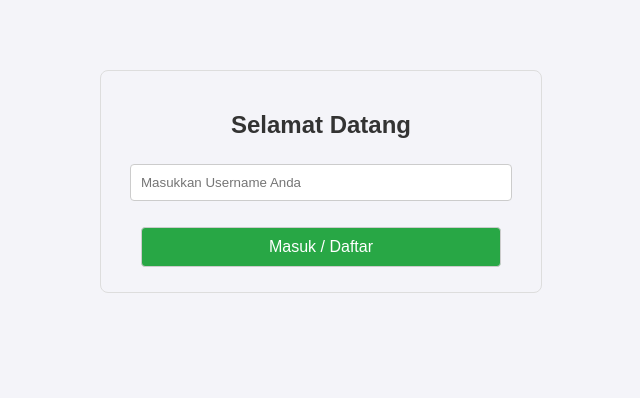
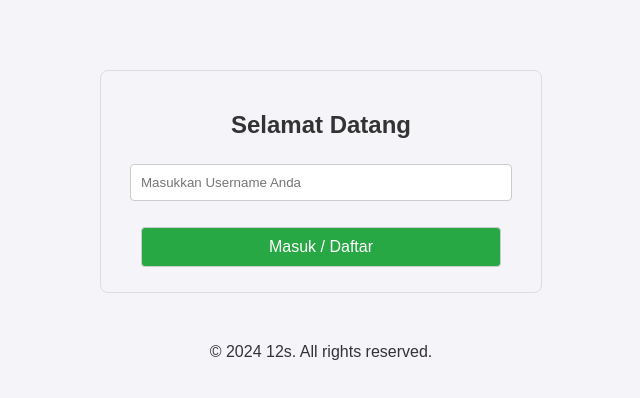
Before and after one commit to Mipomi/Fish-Text, a plain HTML site: page index.html in a window 1280 px wide. Shown: the whole page, without its empty margins (319-959 px from the left). Drawn offline with Linux system fonts and the light colour scheme.

Commit message:
Update index.html

```diff
--- a/index.html
+++ b/index.html
@@ -58,6 +58,10 @@
         </div>
     </div>
 
+      <footer id="copyrightFooter">
+        © 2024 12s. All rights reserved.
+    </footer>
+
     <script src="script.js"></script>
 </body>
 </html>
```
